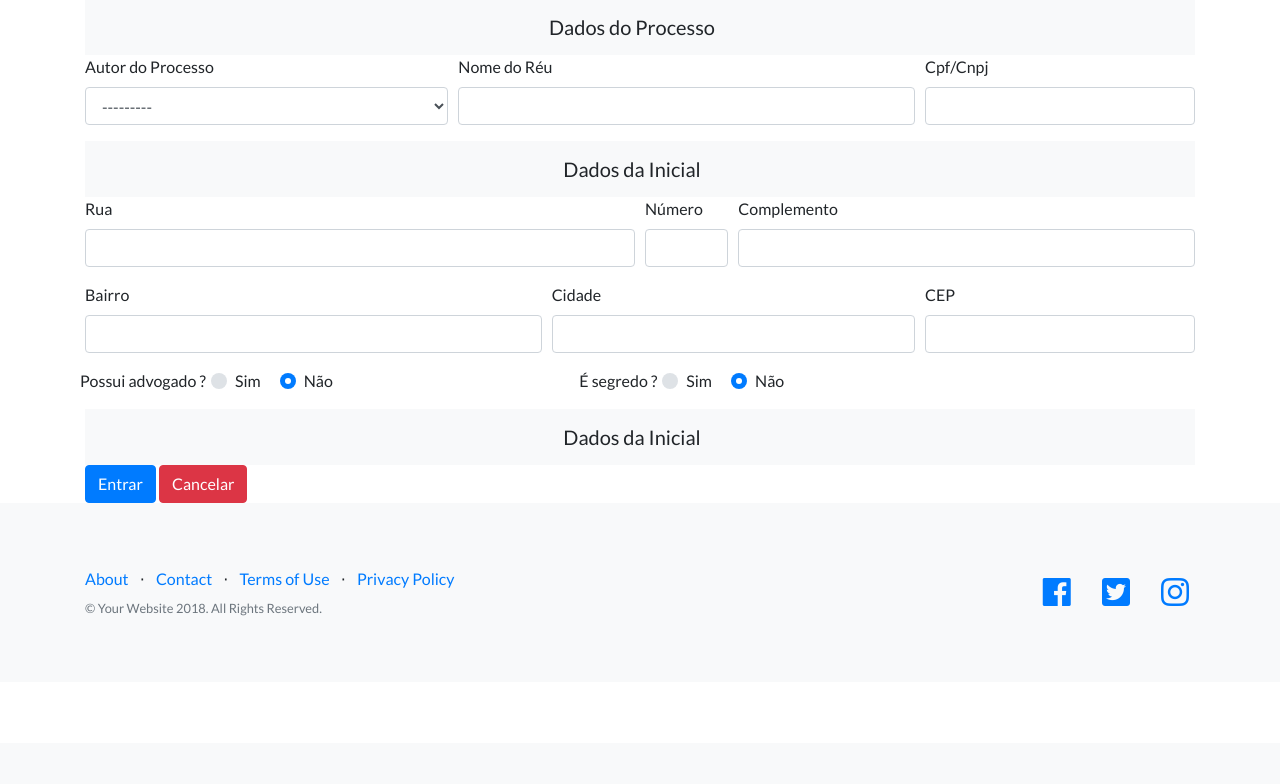
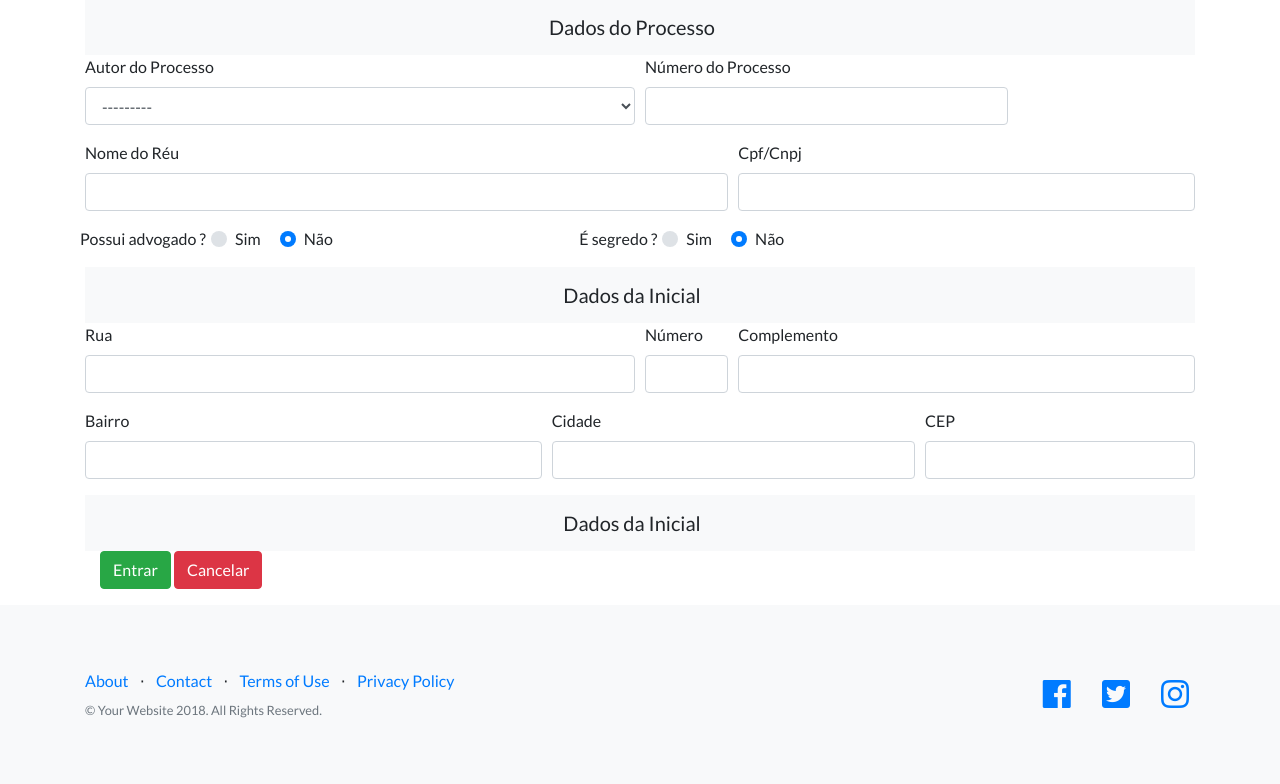
Before and after one commit to AlexandreVictor/MeuSiteV2, a Django app: page /Gerenciador/CadastroProcesso in a window 1280 px wide. Shown: the part 57-841 px from the top of the page. Before the commit the page ends 673 px from the top, so only its background shows below. Run offline with Django 3.2, Linux system fonts and the light colour scheme; data comes from the database, SQL or seed files in the repository; both versions use the stored data as it was after the commit; some libraries are stand-ins or nearby versions.

Commit message:
versão 29/10

```diff
--- a/Gerenciador/forms.py
+++ b/Gerenciador/forms.py
@@ -10,3 +10,17 @@
         model = cadastro
     # Campos que estarão no form
         fields = '__all__'
+        exclude = ['data_inclusao','fk_conta']
+
+class ValidaDados(forms.Form):
+
+    def verificaProcesso(**kwargs):
+
+        numero_processo = kwargs.get('numero_processo')
+
+        processoexiste = cadastro.objects.filter(numero_processo=numero_processo).exists()
+        if processoexiste:
+            print("processo já existe")
+            return False
+        else:
+            return True
--- a/Gerenciador/models.py
+++ b/Gerenciador/models.py
@@ -20,7 +20,7 @@ class cadastro (models.Model):
     numero = models.IntegerField(null=True)
     bairro = models.CharField(max_length=200)
     cidade = models.CharField(max_length=200)
-    complemento = models.CharField(max_length=200, null=True)
+    complemento = models.CharField(max_length=200, null=True,blank=True)
     cep = models.CharField(max_length=8)
     numero_processo = models.IntegerField()
     #segredo = models.IntegerField(default=0)
@@ -29,8 +29,11 @@ class cadastro (models.Model):
     data_inclusao = models.DateTimeField(auto_now=True, verbose_name ='Incluido em')
     fk_conta =  models.IntegerField(default=0)
 
+    def __unicode__(self):
+        return self.reu
 
-
+    #def __str__(self):
+     #   return
 class statusgeral (models.Model):
 
     fk_autor = models.ForeignKey(autor, on_delete=models.CASCADE)
--- a/Gerenciador/templates/Gerenciador/Frm_Cad_Processo.html
+++ b/Gerenciador/templates/Gerenciador/Frm_Cad_Processo.html
@@ -4,27 +4,66 @@
 
 {% block content %}
 
+{%if errors%}
 
-<form>
+{% render_field errors %}
+
+{% endif %}
+
+<form method="POST">
+        <!-- Não se esqueça dessa tag -->
+        {% csrf_token %}
     <nav class="navbar navbar-light bg-light static-top">
         <div class="container justify-content-center">
           <a class="navbar-brand justify-content-center">Dados do Processo</a>
         </div>
     </nav>
   <div class="form-row">
-    <div class="form-group col-md-4">
+    <div class="form-group col-md-6">
       <label for="inputautor">Autor do Processo</label>
             {% render_field form.fk_autor class+="form-control"%}
     </div>
-    <div class="form-group col-md-5">
+    <div class="form-group col-md-4">
+        <label for="inputnumero_processo">Número do Processo</label>
+            {% render_field form.numero_processo class+="form-control"%}
+    </div>
+    </div>
+    <div class="form-row">
+    <div class="form-group col-md-7">
       <label for="inputnomereu">Nome do Réu</label>
       {% render_field form.reu class+="form-control"%}
     </div>
-    <div class="form-group col-md-3">
+    <div class="form-group col-md-5">
         <label for="inputdocumento">Cpf/Cnpj</label>
         {% render_field form.documento class+="form-control"%}
       </div>
   </div>
+  <div class="form-row">
+        <label class="">Possui advogado ?</label>
+        <div class="form-group col-md-4">
+          <div class="custom-control custom-radio custom-control-inline">
+              {% render_field form.advogado class+="custom-control-input" id="possuiadv1" type="radio" value="1"%}
+              <label class="custom-control-label" for="possuiadv1">Sim</label>
+          </div>
+          <div class="custom-control custom-radio custom-control-inline">
+              {% render_field form.advogado class+="custom-control-input" id="possuiadv2" type="radio" value="0" checked="checked"%}
+              <label class="custom-control-label" for="possuiadv2" checked>Não</label>
+          </div>
+        </div>
+      <!-- </div>
+       <div class="form-row"> -->
+        <label class="">É segredo ?</label>
+        <div class="form-group col-md-4">
+          <div class="custom-control custom-radio custom-control-inline">
+              {% render_field form.segredo class+="custom-control-input" id="segredo1" type="radio" value="1"%}
+              <label class="custom-control-label" for="segredo1">Sim</label>
+          </div>
+          <div class="custom-control custom-radio custom-control-inline">
+              {% render_field form.segredo class+="custom-control-input" id="segredo2" type="radio" value="0" checked="checked"%}
+              <label class="custom-control-label" for="segredo2" checked>Não</label>
+          </div>
+        </div>
+      </div>
     <nav class="navbar navbar-light bg-light static-top">
         <div class="container justify-content-center">
           <a class="navbar-brand justify-content-center">Dados da Inicial</a>
@@ -57,43 +96,18 @@
         <label for="inputcep">CEP</label>
         {% render_field form.cep class+="form-control"%}
       </div>
+
   </div>
-  <!-- <fieldset class="form-row"> -->
-    <div class="form-row">
-      <label class="">Possui advogado ?</label>
-      <div class="form-group col-md-4">
-        <div class="custom-control custom-radio custom-control-inline">
-            {% render_field form.advogado class+="custom-control-input" id="possuiadv1" type="radio" value="1"%}
-            <label class="custom-control-label" for="possuiadv1">Sim</label>
-        </div>
-        <div class="custom-control custom-radio custom-control-inline">
-            {% render_field form.advogado class+="custom-control-input" id="possuiadv2" type="radio" value="0" checked="checked"%}
-            <label class="custom-control-label" for="possuiadv2" checked>Não</label>
-        </div>
-      </div>
-    <!-- </div>
-     <div class="form-row"> -->
-      <label class="">É segredo ?</label>
-      <div class="form-group col-md-4">
-        <div class="custom-control custom-radio custom-control-inline">
-            {% render_field form.segredo class+="custom-control-input" id="segredo1" type="radio" value="1"%}
-            <label class="custom-control-label" for="segredo1">Sim</label>
-        </div>
-        <div class="custom-control custom-radio custom-control-inline">
-            {% render_field form.segredo class+="custom-control-input" id="segredo2" type="radio" value="0" checked="checked"%}
-            <label class="custom-control-label" for="segredo2" checked>Não</label>
-        </div>
-      </div>
-    </div>
     <nav class="navbar navbar-light bg-light static-top">
         <div class="container justify-content-center">
           <a class="navbar-brand justify-content-center">Dados da Inicial</a>
         </div>
     </nav>
-  <button type="submit" class="btn btn-primary">Entrar</button>
-  <button type="submit" class="btn btn-danger">Cancelar</button>
+    <div class="form-group col-md-4">
+        <button type="submit" class="btn btn-success ">Entrar</button>
+        <button type="submit" class="btn btn-danger">Cancelar</button>
+    </div>
 </form>
 
 
-
 {% endblock %}
--- a/Gerenciador/urls.py
+++ b/Gerenciador/urls.py
@@ -4,5 +4,7 @@ from . import views
 urlpatterns = [
     path('', views.index, name='index'),
     path('CadastroProcesso', views.FrmCadastro, name='FrmCadastro'),
+    path('ListaProcesso', views.List_Processo, name='List_Processo'),
+
 
 ]
--- a/Gerenciador/views.py
+++ b/Gerenciador/views.py
@@ -4,37 +4,33 @@ from django.template import loader
 from .forms import *
 from .models import *
 from django.shortcuts import redirect
+from django.views.generic import CreateView
 # Create your views here.
 
 def index(request):
     context = {'teste' : None}
     return render(request, 'Gerenciador/base.html', context)
 
-def cadProcesso(request):
-
-    if request.method == 'POST':
-        form = CadProcessoForm(request.POST)
-        if form.is_valid():
-            Relatorios = form.save(commit=False)
-            Relatorios = form.save()
-            return redirect(index)
-        else:
-            form = CadProcessoForm()
-
-    return render(request, 'Gerenciador/FormCad.html',{'form': CadProcessoForm()})
-
+def List_Processo(request):
+    processos_list = cadastro.objects.values().filter(id=1) #cadastro.objects.values_list('reu','documento')
+    context = { 'processos_list' : processos_list}
+    return render(request, 'Gerenciador/Lista_Processo.html', context)
 
 def FrmCadastro(request):
     errors = []
+    print(request.method)
     if request.method == 'POST':
         form = Cad_Form(request.POST)
         dados = form.data
-        Relatorios = form.save(commit=False)
-        if Cad_Form.valida_nome(form, dados['nome_relatorio']) is False:
-            print('Entrou no if')
-            errors = []
-            errors.append('O nome já está cadastrado')
-            return render(request, 'GerenciadordeRotinas/Cad_Relatorio.html',{'form': Cad_Form(),'errors': errors})
+        #print('Form é valido caralho ?',form.is_valid())
+        if form.is_valid():
+            form.save(commit=False)
+            if ValidaDados.verificaProcesso(numero_processo = dados['numero_processo']) is False:
+                errors.append("O processo já foi cadastrado")
+                return render(request, 'Gerenciador/Frm_Cad_Processo.html', {'form': form,'errors':errors})
+            #Salva o Form
+            form.save()
+            #Redireciona para pag
+            return redirect(index)
     else:
-        form = Cad_Form()
-    return render(request, 'Gerenciador/Frm_Cad_Processo.html', {'form': Cad_Form()})
+       return render(request, 'Gerenciador/Frm_Cad_Processo.html', {'form': Cad_Form()})
```
Also changed, not shown: Gerenciador/templates/Gerenciador/Lista_Processo.html (added, +10 -0 lines), Gerenciador/migrations/0006_auto_20181029_1858.py (added), db.sqlite3.
